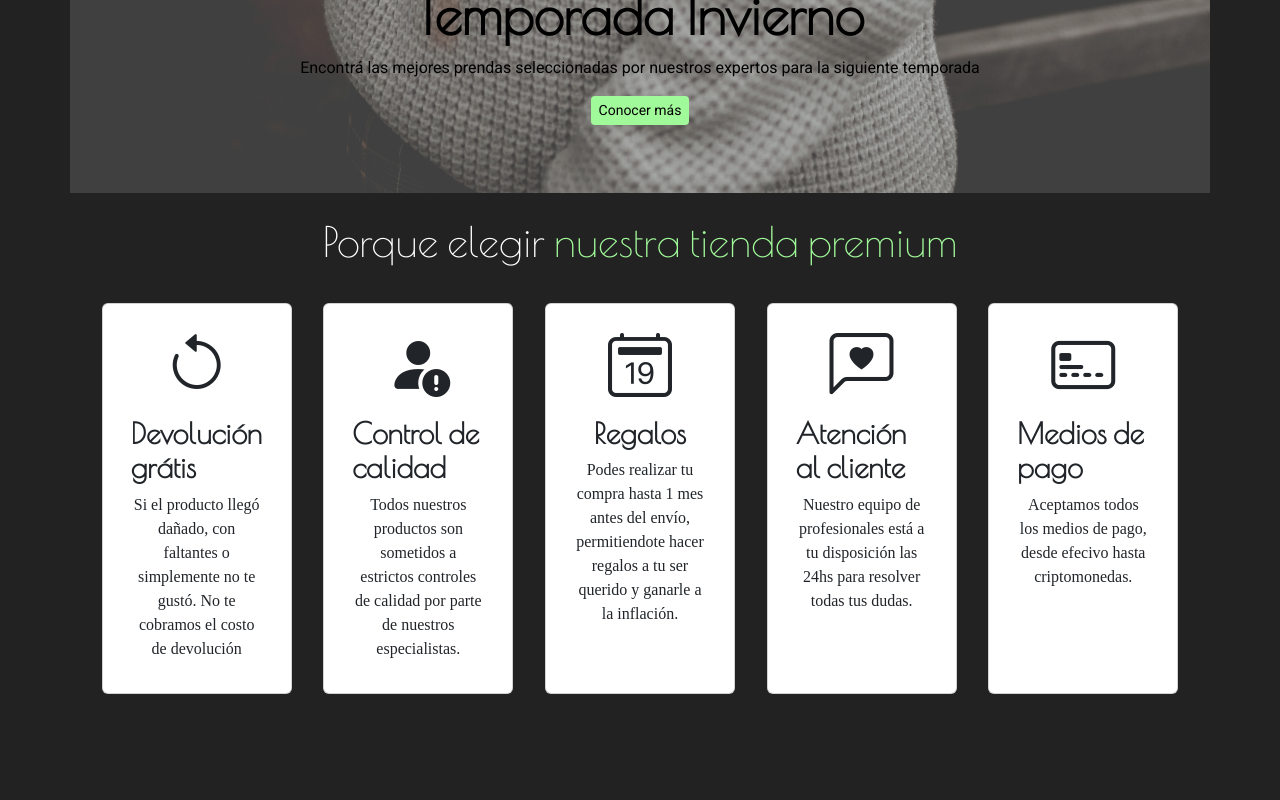
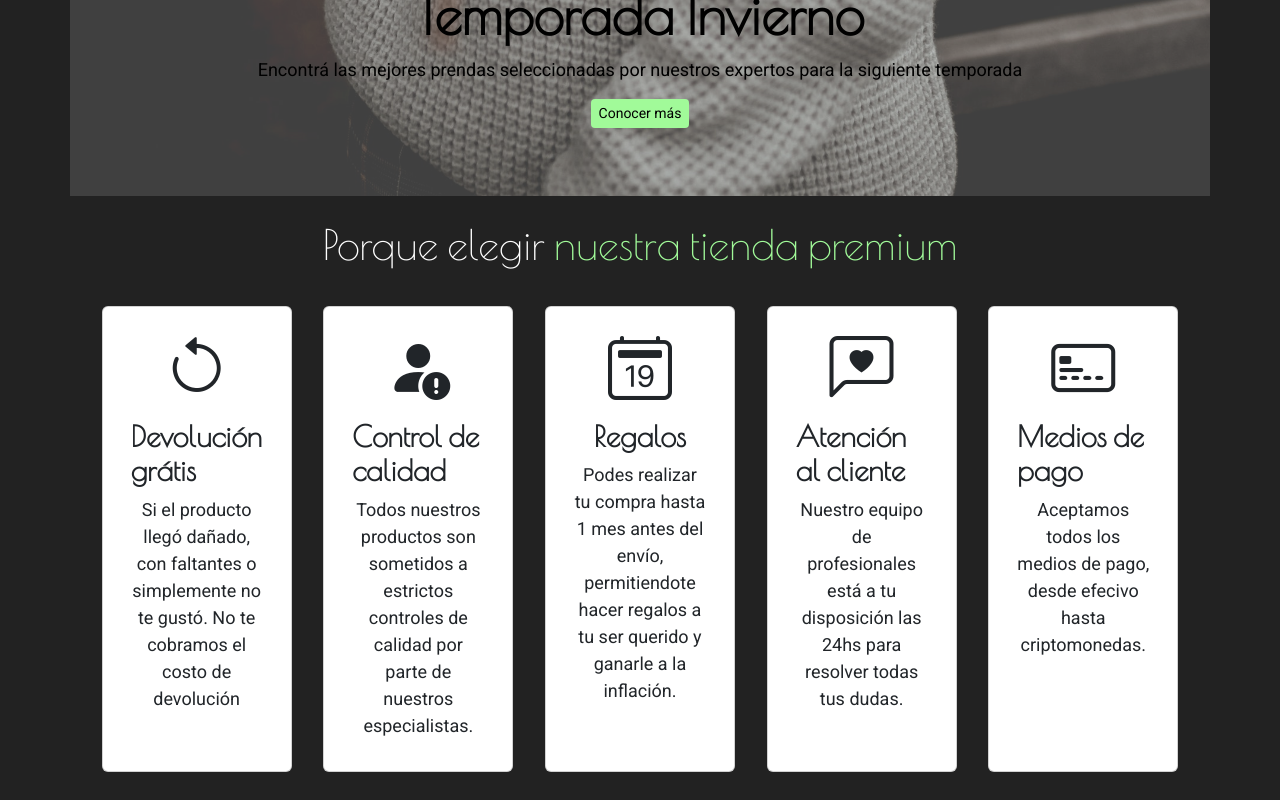
Before and after one commit to Gerschuk/proyecto-frontend-numen, a React (Create React App) app: page / in a window 1280 px wide. Shown: the part 665-1465 px from the top of the page. Before the commit the page ends 1387 px from the top, so only its background shows below. Built offline with nearby package versions, Linux system fonts and the light colour scheme.

Commit message:
Se modificó el tamaño de fuente de body

```diff
--- a/src/assets/componentes/beneficio/beneficio.css
+++ b/src/assets/componentes/beneficio/beneficio.css
@@ -3,3 +3,7 @@
 .icono {
     font-size: 4rem;
 }
+
+.card-body {
+    font-family: var(--fuente-body);
+}
--- a/src/assets/css/config.css
+++ b/src/assets/css/config.css
@@ -15,5 +15,5 @@
     --navbar-height: 100px;
     --navbar-brand-width: 80px;
     --h1: 2.4rem;
-    --tamaño-fuente-body: 16px;
+    --tamaño-fuente-body: 18px;
 }
```
